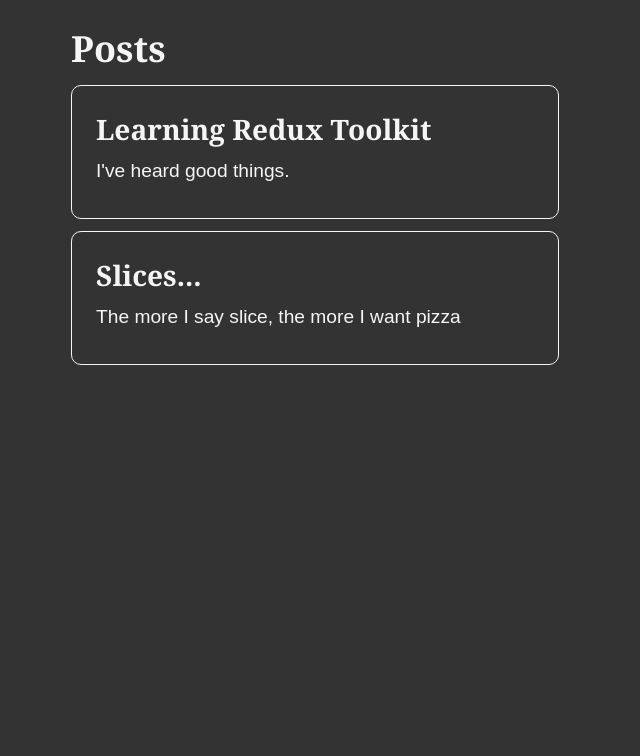
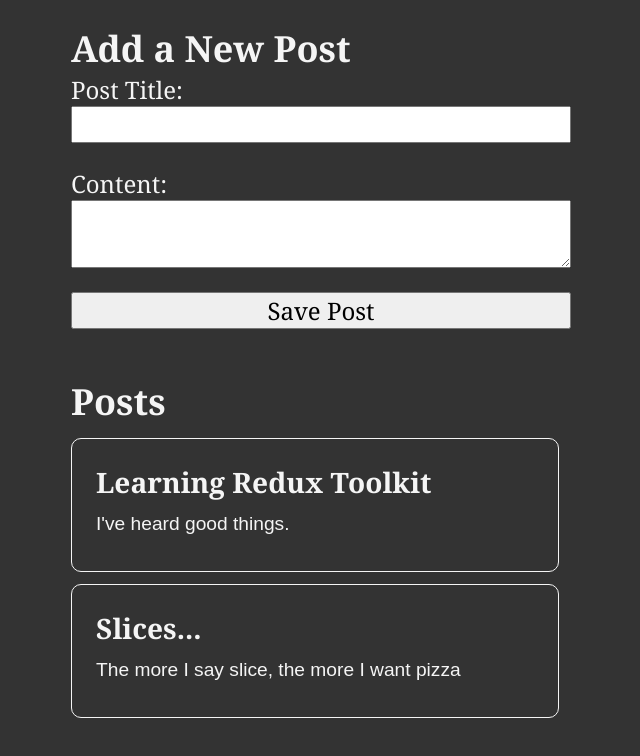
Before and after one commit to platisam/Redux_BulletBoardApp, a React (Create React App) app: page / in a window 1280 px wide. Shown: the top 756 px of the page, without its empty margins (319-959 px from the left). Built offline with nearby package versions, Linux system fonts and the light colour scheme.

Commit message:
creating onSavePostClicked function for adding posts

```diff
--- a/src/App.js
+++ b/src/App.js
@@ -1,8 +1,10 @@
+import AddPostForm from "./features/posts/AddPostForm";
 import PostsList from "./features/posts/PostsList";
 
 const App = () => {
   return (
     <main className="App">
+      <AddPostForm />
       <PostsList />
     </main>
   );
--- a/src/features/posts/AddPostForm.js
+++ b/src/features/posts/AddPostForm.js
@@ -1,8 +1,27 @@
 import { useState } from "react";
+import { useDispatch } from "react-redux";
+import { postAdded } from "./postsSlice";
+import { nanoid } from "@reduxjs/toolkit";
 
 const AddPostForm = () => {
   const [title, setTitle] = useState("");
   const [content, setContent] = useState("");
+
+  const dispatch = useDispatch();
+
+  const onSavePostClicked = () => {
+    if (title && content) {
+      dispatch(
+        postAdded({
+          id: nanoid,
+          title,
+          content,
+        })
+      );
+      setTitle("");
+      setContent("");
+    }
+  };
 
   const onTitleChanged = (e) => setTitle(e.target.value);
   const onContentChanged = (e) => setContent(e.target.value);
@@ -26,7 +45,9 @@
           value={content}
           onChange={onContentChanged}
         />
-        <button type="button">Save Post</button>
+        <button type="button" onClick={onSavePostClicked}>
+          Save Post
+        </button>
       </form>
     </section>
   );
```
